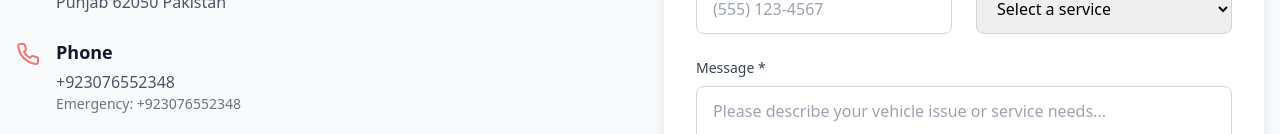
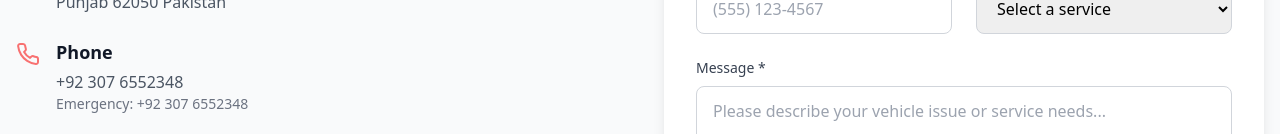
Before and after one commit to razaaliwebdev/amingarage, a React (Vite) app: page /contact in a window 1280 px wide. Shown: the part 818-952 px from the top of the page. Built offline with nearby package versions, Linux system fonts and the light colour scheme.

Commit message:
fix the tel and mailto in the contact form

```diff
--- a/src/pages/Contact.tsx
+++ b/src/pages/Contact.tsx
@@ -15,10 +15,10 @@
     e.preventDefault();
     emailjs
       .send(
-        "service_v6zp1th", // Replace with your EmailJS service ID
-        "template_8nexs9m", // Replace with your EmailJS template ID
-        formData, // Must match keys in your template
-        "ykZNcKC8bTtC_Ltpu" // Replace with your EmailJS public key
+        "service_v6zp1th",
+        "template_8nexs9m",
+        formData,
+        "ykZNcKC8bTtC_Ltpu"
       )
       .then(
         (response) => {
@@ -63,11 +63,11 @@
         </div>
       </section>
 
-      {/* Contact Information & Form */}
+      {/* Contact Info & Form */}
       <section className="py-20 bg-gray-50">
         <div className="max-w-7xl mx-auto px-4">
           <div className="grid grid-cols-1 lg:grid-cols-2 gap-12">
-            {/* Contact Information */}
+            {/* Info Section */}
             <div className="space-y-8">
               <div>
                 <h2 className="text-3xl font-bold text-gray-900 mb-6">
@@ -102,9 +102,16 @@
                     <h3 className="text-lg font-semibold text-gray-900 mb-1">
                       Phone
                     </h3>
-                    <p className="text-gray-600">+923076552348</p>
+                    <p className="text-gray-600">
+                      <a href="tel:+923076552348" className="hover:underline">
+                        +92 307 6552348
+                      </a>
+                    </p>
                     <p className="text-sm text-gray-500">
-                      Emergency: +923076552348
+                      Emergency:{" "}
+                      <a href="tel:+923076552348" className="hover:underline">
+                        +92 307 6552348
+                      </a>
                     </p>
                   </div>
                 </div>
@@ -115,7 +122,14 @@
                     <h3 className="text-lg font-semibold text-gray-900 mb-1">
                       Email
                     </h3>
-                    <p className="text-gray-600">amingarage96@gmail.com</p>
+                    <p className="text-gray-600">
+                      <a
+                        href="mailto:amingarage96@gmail.com"
+                        className="hover:underline"
+                      >
+                        amingarage96@gmail.com
+                      </a>
+                    </p>
                   </div>
                 </div>
 
@@ -151,7 +165,7 @@
               </div>
             </div>
 
-            {/* Contact Form */}
+            {/* Form Section */}
             <div className="bg-white p-8 rounded-xl shadow-lg">
               <h2 className="text-3xl font-bold text-gray-900 mb-6">
                 Send us a Message
@@ -168,7 +182,7 @@
                     <input
                       type="text"
                       id="name"
-                      name="full_name" // 🔄 Changed from "name"
+                      name="full_name"
                       required
                       value={formData.full_name}
                       onChange={handleChange}
@@ -280,7 +294,7 @@
         </div>
       </section>
 
-      {/* Map Section */}
+      {/* Google Map Section */}
       <section className="py-16 bg-white">
         <div className="max-w-7xl mx-auto px-4">
           <div className="text-center mb-12">
@@ -298,7 +312,7 @@
               allowFullScreen
               loading="lazy"
               referrerPolicy="no-referrer-when-downgrade"
-              title="Prime Garage Location"
+              title="Amin Garage Location"
             ></iframe>
           </div>
         </div>
```
